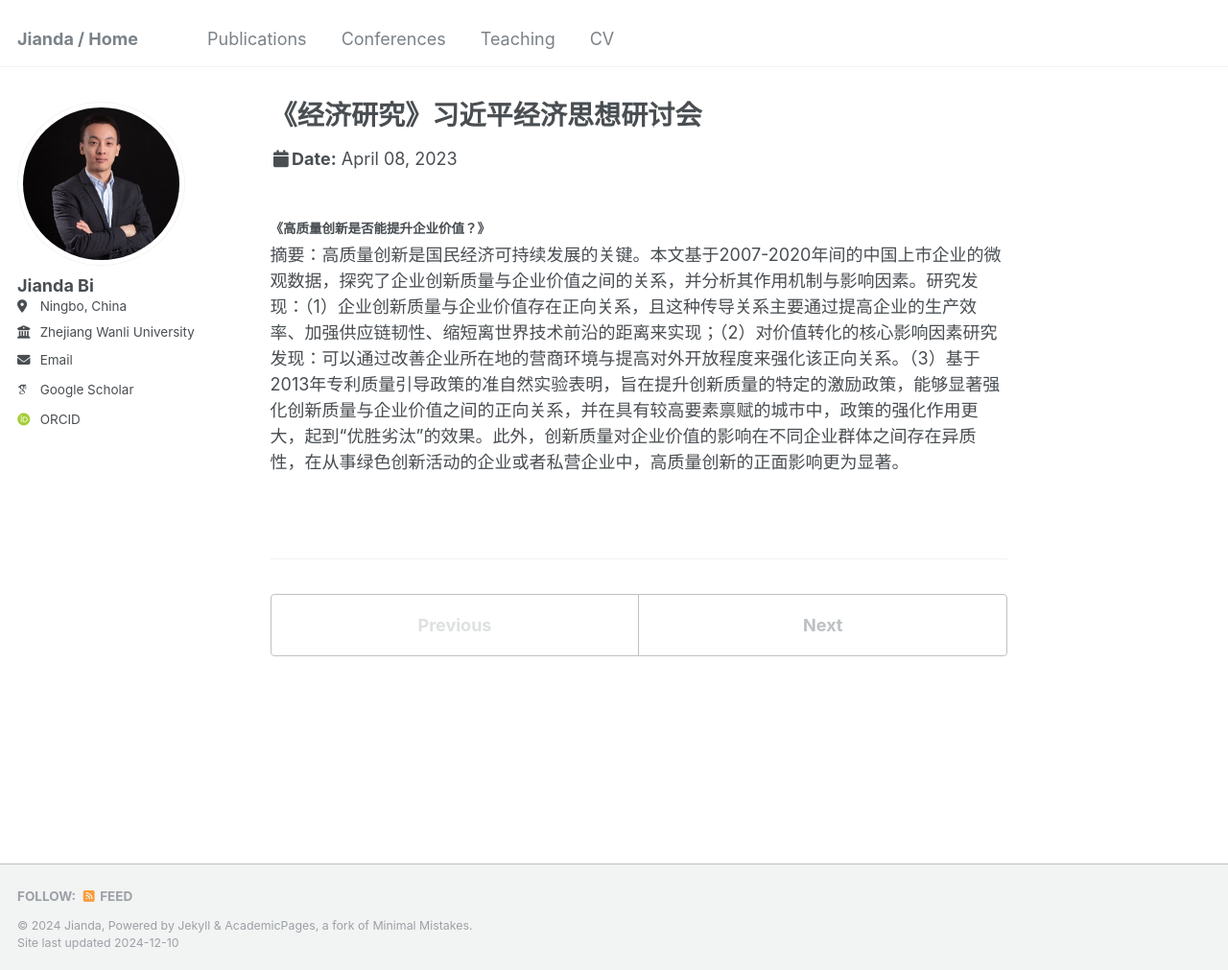
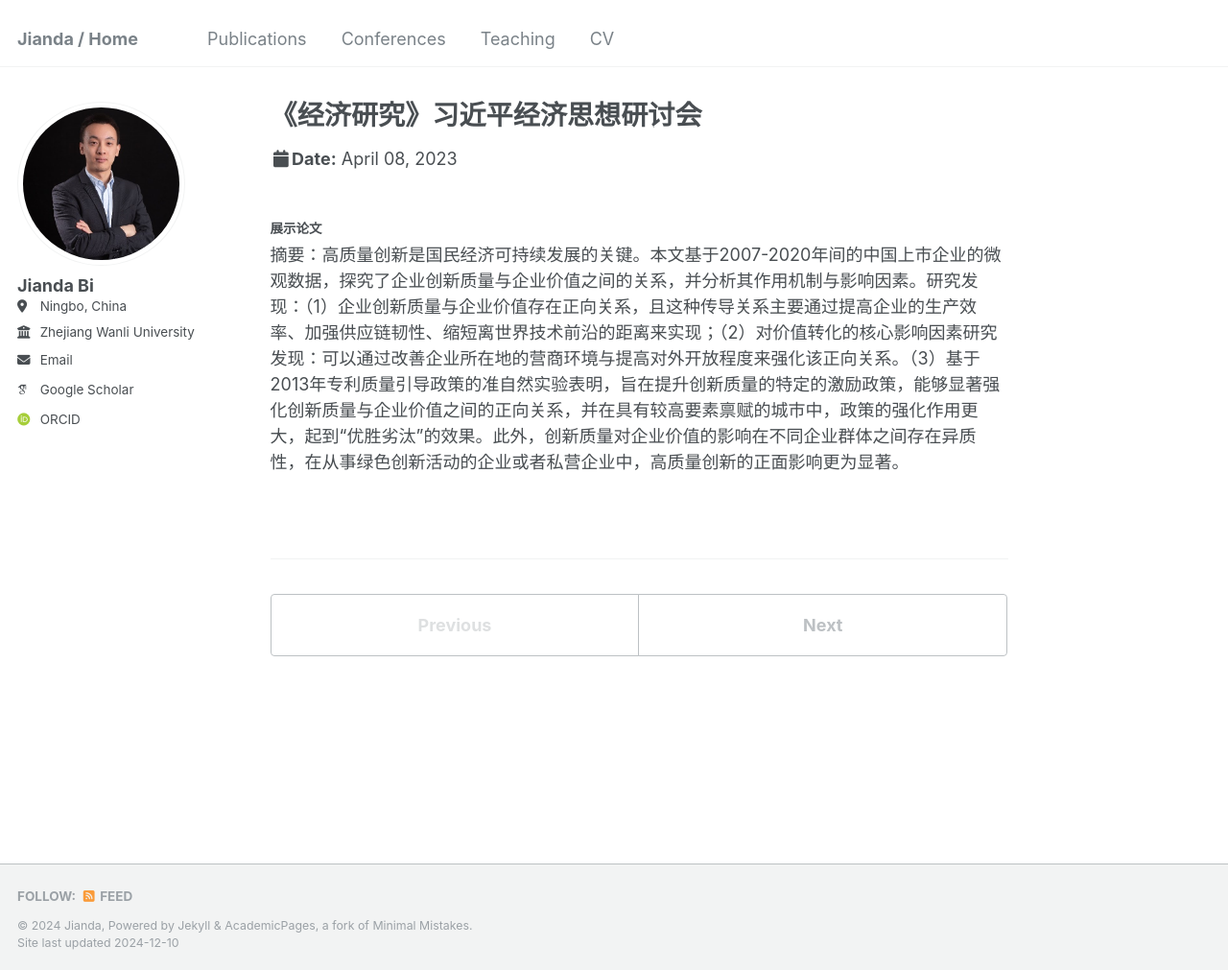
Before and after one commit to JiandaBi/Jianda.github.io, a Jekyll site: the page built from _talks/2023-04-08-talk-4.md, in a window 1280 px wide and 1011 px high. Shown: the whole window at 96% size. Built offline with Jekyll 4.4.1, drawn with Linux system fonts in a browser that asks for light colours; some web fonts are replaced.

Commit message:
Update 2023-04-08-talk-4.md

```diff
--- a/_talks/2023-04-08-talk-4.md
+++ b/_talks/2023-04-08-talk-4.md
@@ -8,6 +8,6 @@ date: 2023-04-08
 location: "广州, 中国"
 ---
 
-#### 《高质量创新是否能提升企业价值？》
+#### 展示论文
 
 摘要：高质量创新是国民经济可持续发展的关键。本文基于2007-2020年间的中国上市企业的微观数据，探究了企业创新质量与企业价值之间的关系，并分析其作用机制与影响因素。研究发现：（1）企业创新质量与企业价值存在正向关系，且这种传导关系主要通过提高企业的生产效率、加强供应链韧性、缩短离世界技术前沿的距离来实现；（2）对价值转化的核心影响因素研究发现：可以通过改善企业所在地的营商环境与提高对外开放程度来强化该正向关系。（3）基于2013年专利质量引导政策的准自然实验表明，旨在提升创新质量的特定的激励政策，能够显著强化创新质量与企业价值之间的正向关系，并在具有较高要素禀赋的城市中，政策的强化作用更大，起到“优胜劣汰”的效果。此外，创新质量对企业价值的影响在不同企业群体之间存在异质性，在从事绿色创新活动的企业或者私营企业中，高质量创新的正面影响更为显著。
```
